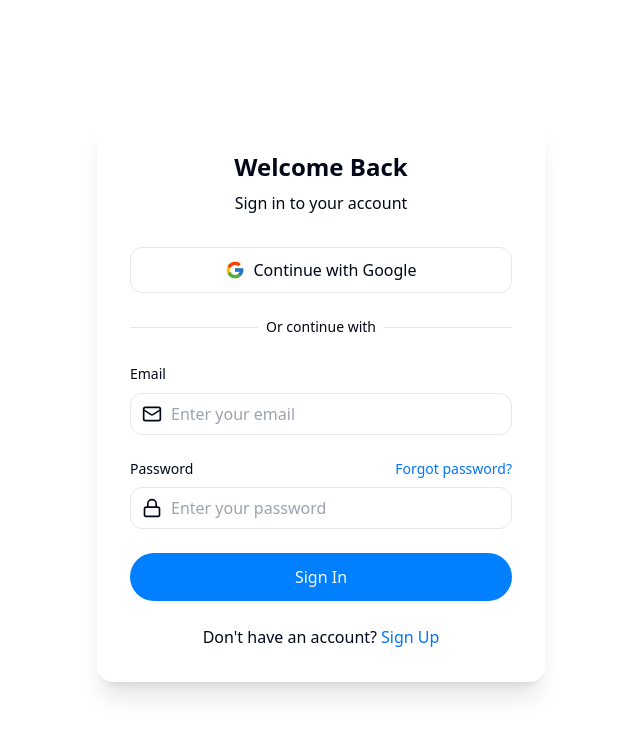
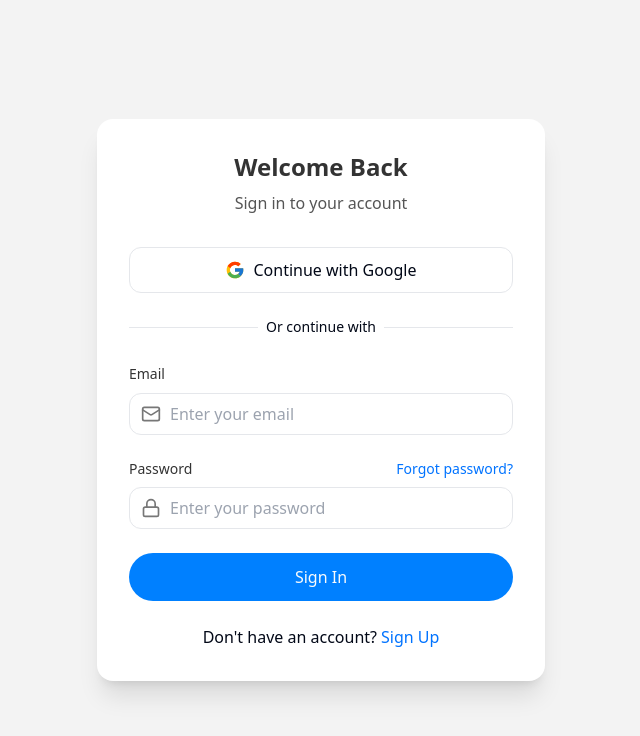
Before and after one commit to Tasklyios/planzo-ai, a React (Vite) app: page /auth in a window 1280 px wide. Shown: the top 736 px of the page, without its empty margins (319-959 px from the left). Built offline with nearby package versions, Linux system fonts and the light colour scheme.

Commit message:
Fix landing page colors
Corrected text and background colors on the index and auth pages to improve readability. Ensured the menu bar has a white background with dark text. These changes are limited to the landing page only.

```diff
--- a/src/pages/Auth.tsx
+++ b/src/pages/Auth.tsx
@@ -1,4 +1,3 @@
-
 import { useState, useEffect } from "react";
 import { useNavigate, useLocation } from "react-router-dom";
 import { supabase } from "@/integrations/supabase/client";
@@ -13,6 +12,25 @@ import { Button } from "@/components/ui/button";
 import PricingDialog from "@/components/pricing/PricingDialog";
 
 const Auth = () => {
+  // Force light mode on auth page
+  useEffect(() => {
+    // Save current theme preference
+    const root = window.document.documentElement;
+    const originalTheme = root.classList.contains('dark') ? 'dark' : 'light';
+
+    // Force light mode
+    root.classList.remove('dark');
+    root.classList.add('light');
+
+    // Restore original theme when component unmounts
+    return () => {
+      if (originalTheme === 'dark') {
+        root.classList.remove('light');
+        root.classList.add('dark');
+      }
+    };
+  }, []);
+
   const [isSignUp, setIsSignUp] = useState(false);
   const [isForgotPassword, setIsForgotPassword] = useState(false);
   const [isResetPassword, setIsResetPassword] = useState(false);
@@ -169,30 +187,30 @@ const Auth = () => {
 
   if (isResetPassword) {
     return (
-      <div className="min-h-screen bg-gradient-to-b from-light-bg to-light-bg-2 dark:from-background dark:to-background/80 flex items-center justify-center p-4">
-        <div className="max-w-md w-full glass rounded-2xl p-8 shadow-xl fade-up">
+      <div className="min-h-screen bg-[#f3f3f3] flex items-center justify-center p-4">
+        <div className="max-w-md w-full bg-white rounded-2xl p-8 shadow-xl fade-up">
           <div className="text-center mb-8">
-            <h1 className="text-2xl font-bold text-dark dark:text-white mb-2">
+            <h1 className="text-2xl font-bold text-[#333333] mb-2">
               Reset Your Password
             </h1>
-            <p className="text-dark/70 dark:text-white/70">
+            <p className="text-[#555555]">
               Please enter your new password below
             </p>
           </div>
 
           <form onSubmit={handleResetPassword} className="space-y-6">
             <div className="space-y-2">
-              <label className="text-sm font-medium text-dark dark:text-white" htmlFor="new-password">
+              <label className="text-sm font-medium text-[#333333]" htmlFor="new-password">
                 New Password
               </label>
               <div className="relative">
-                <Lock className="absolute left-3 top-1/2 -translate-y-1/2 text-dark/40 dark:text-white/40" size={20} />
+                <Lock className="absolute left-3 top-1/2 -translate-y-1/2 text-[#777777]" size={20} />
                 <input
                   id="new-password"
                   type="password"
                   value={password}
                   onChange={(e) => setPassword(e.target.value)}
-                  className="w-full pl-10 pr-4 py-2 border border-gray-200 dark:border-gray-700 rounded-lg bg-white dark:bg-gray-800 text-dark dark:text-white focus:outline-none focus:ring-2 focus:ring-primary/20 focus:border-primary"
+                  className="w-full pl-10 pr-4 py-2 border border-gray-200 rounded-lg bg-white text-[#333333] focus:outline-none focus:ring-2 focus:ring-primary/20 focus:border-primary"
                   placeholder="Enter your new password"
                   required
                 />
@@ -200,17 +218,17 @@ const Auth = () => {
             </div>
 
             <div className="space-y-2">
-              <label className="text-sm font-medium text-dark dark:text-white" htmlFor="confirm-password">
+              <label className="text-sm font-medium text-[#333333]" htmlFor="confirm-password">
                 Confirm Password
               </label>
               <div className="relative">
-                <Lock className="absolute left-3 top-1/2 -translate-y-1/2 text-dark/40 dark:text-white/40" size={20} />
+                <Lock className="absolute left-3 top-1/2 -translate-y-1/2 text-[#777777]" size={20} />
                 <input
                   id="confirm-password"
                   type="password"
                   value={confirmPassword}
                   onChange={(e) => setConfirmPassword(e.target.value)}
-                  className="w-full pl-10 pr-4 py-2 border border-gray-200 dark:border-gray-700 rounded-lg bg-white dark:bg-gray-800 text-dark dark:text-white focus:outline-none focus:ring-2 focus:ring-primary/20 focus:border-primary"
+                  className="w-full pl-10 pr-4 py-2 border border-gray-200 rounded-lg bg-white text-[#333333] focus:outline-none focus:ring-2 focus:ring-primary/20 focus:border-primary"
                   placeholder="Confirm your new password"
                   required
                 />
@@ -236,17 +254,17 @@ const Auth = () => {
 
   return (
     <>
-      <div className="min-h-screen bg-gradient-to-b from-light-bg to-light-bg-2 dark:from-background dark:to-background/80 flex items-center justify-center p-4">
-        <div className="max-w-md w-full glass rounded-2xl p-8 shadow-xl fade-up">
+      <div className="min-h-screen bg-[#f3f3f3] flex items-center justify-center p-4">
+        <div className="max-w-md w-full bg-white rounded-2xl p-8 shadow-xl fade-up">
           <div className="text-center mb-8">
-            <h1 className="text-2xl font-bold text-dark dark:text-white mb-2">
+            <h1 className="text-2xl font-bold text-[#333333] mb-2">
               {isForgotPassword
                 ? "Reset Your Password"
                 : isSignUp
                   ? "Create an Account"
                   : "Welcome Back"}
             </h1>
-            <p className="text-dark/70 dark:text-white/70">
+            <p className="text-[#555555]">
               {isForgotPassword
                 ? "Enter your email to receive a password reset link"
                 : isSignUp
@@ -255,7 +273,6 @@ const Auth = () => {
             </p>
           </div>
 
-          {!isForgotPassword && (
           <div className="space-y-4 mb-6">
             <button
               onClick={handleGoogleSignIn}
@@ -265,9 +282,7 @@ const Auth = () => {
               <span className="text-dark dark:text-white">Continue with Google</span>
             </button>
           </div>
-          )}
 
-          {!isForgotPassword && (
           <div className="relative mb-6">
             <div className="absolute inset-0 flex items-center">
               <div className="w-full border-t border-gray-200 dark:border-gray-700"></div>
@@ -276,7 +291,6 @@ const Auth = () => {
               <span className="px-2 bg-white dark:bg-gray-800 text-dark/60 dark:text-white/60">Or continue with</span>
             </div>
           </div>
-          )}
 
           {isForgotPassword ? (
             resetSent ? (
@@ -284,7 +298,7 @@ const Auth = () => {
                 <p className="text-green-600">
                   A password reset link has been sent to your email.
                 </p>
-                <p className="text-dark/70 dark:text-white/70">
+                <p className="text-[#555555]">
                   Please check your inbox and follow the instructions to reset your password.
                 </p>
                 <Button
@@ -300,17 +314,17 @@ const Auth = () => {
             ) : (
               <form onSubmit={handleForgotPassword} className="space-y-6">
                 <div className="space-y-2">
-                  <label className="text-sm font-medium text-dark dark:text-white" htmlFor="reset-email">
+                  <label className="text-sm font-medium text-[#333333]" htmlFor="reset-email">
                     Email
                   </label>
                   <div className="relative">
-                    <Mail className="absolute left-3 top-1/2 -translate-y-1/2 text-dark/40 dark:text-white/40" size={20} />
+                    <Mail className="absolute left-3 top-1/2 -translate-y-1/2 text-[#777777]" size={20} />
                     <input
                       id="reset-email"
                       type="email"
                       value={email}
                       onChange={(e) => setEmail(e.target.value)}
-                      className="w-full pl-10 pr-4 py-2 border border-gray-200 dark:border-gray-700 rounded-lg bg-white dark:bg-gray-800 text-dark dark:text-white focus:outline-none focus:ring-2 focus:ring-primary/20 focus:border-primary"
+                      className="w-full pl-10 pr-4 py-2 border border-gray-200 rounded-lg bg-white text-[#333333] focus:outline-none focus:ring-2 focus:ring-primary/20 focus:border-primary"
                       placeholder="Enter your email"
                       required
                     />
@@ -343,17 +357,17 @@ const Auth = () => {
           ) : (
             <form onSubmit={handleAuth} className="space-y-6">
               <div className="space-y-2">
-                <label className="text-sm font-medium text-dark dark:text-white" htmlFor="email">
+                <label className="text-sm font-medium text-[#333333]" htmlFor="email">
                   Email
                 </label>
                 <div className="relative">
-                  <Mail className="absolute left-3 top-1/2 -translate-y-1/2 text-dark/40 dark:text-white/40" size={20} />
+                  <Mail className="absolute left-3 top-1/2 -translate-y-1/2 text-[#777777]" size={20} />
                   <input
                     id="email"
                     type="email"
                     value={email}
                     onChange={(e) => setEmail(e.target.value)}
-                    className="w-full pl-10 pr-4 py-2 border border-gray-200 dark:border-gray-700 rounded-lg bg-white dark:bg-gray-800 text-dark dark:text-white focus:outline-none focus:ring-2 focus:ring-primary/20 focus:border-primary"
+                    className="w-full pl-10 pr-4 py-2 border border-gray-200 rounded-lg bg-white text-[#333333] focus:outline-none focus:ring-2 focus:ring-primary/20 focus:border-primary"
                     placeholder="Enter your email"
                     required
                   />
@@ -362,7 +376,7 @@ const Auth = () => {
 
               <div className="space-y-2">
                 <div className="flex justify-between items-center">
-                  <label className="text-sm font-medium text-dark dark:text-white" htmlFor="password">
+                  <label className="text-sm font-medium text-[#333333]" htmlFor="password">
                     Password
                   </label>
                   {!isSignUp && (
@@ -379,13 +393,13 @@ const Auth = () => {
                   )}
                 </div>
                 <div className="relative">
-                  <Lock className="absolute left-3 top-1/2 -translate-y-1/2 text-dark/40 dark:text-white/40" size={20} />
+                  <Lock className="absolute left-3 top-1/2 -translate-y-1/2 text-[#777777]" size={20} />
                   <input
                     id="password"
                     type="password"
                     value={password}
                     onChange={(e) => setPassword(e.target.value)}
-                    className="w-full pl-10 pr-4 py-2 border border-gray-200 dark:border-gray-700 rounded-lg bg-white dark:bg-gray-800 text-dark dark:text-white focus:outline-none focus:ring-2 focus:ring-primary/20 focus:border-primary"
+                    className="w-full pl-10 pr-4 py-2 border border-gray-200 rounded-lg bg-white text-[#333333] focus:outline-none focus:ring-2 focus:ring-primary/20 focus:border-primary"
                     placeholder="Enter your password"
                     required
                   />
@@ -406,7 +420,6 @@ const Auth = () => {
             </form>
           )}
 
-          {!isForgotPassword && (
           <div className="mt-6 text-center">
             <p className="text-dark/70 dark:text-white/70">
               {isSignUp ? "Already have an account?" : "Don't have an account?"}
@@ -418,7 +431,6 @@ const Auth = () => {
               </button>
             </p>
           </div>
-          )}
         </div>
       </div>
 
```
Also changed, not shown: src/components/Navbar.tsx (+9 -7 lines). Lines whose indentation alone changed are shown as unchanged.
